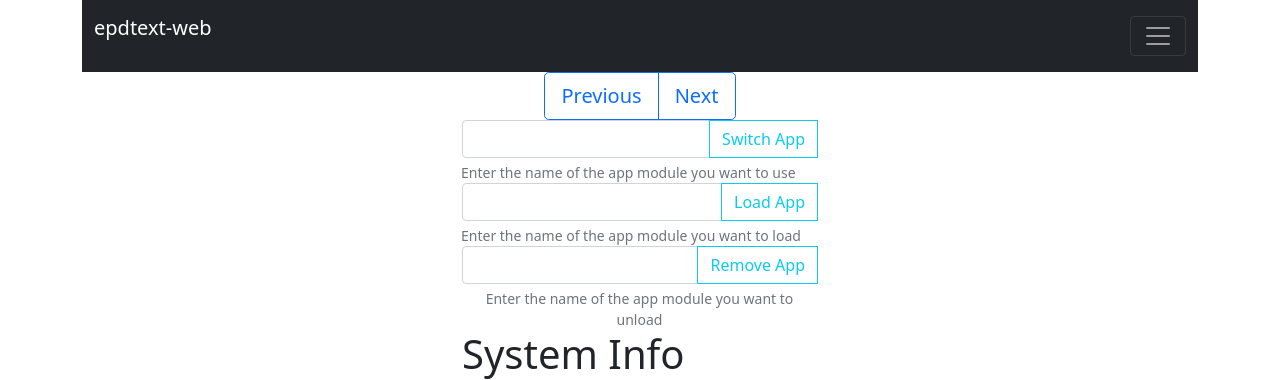
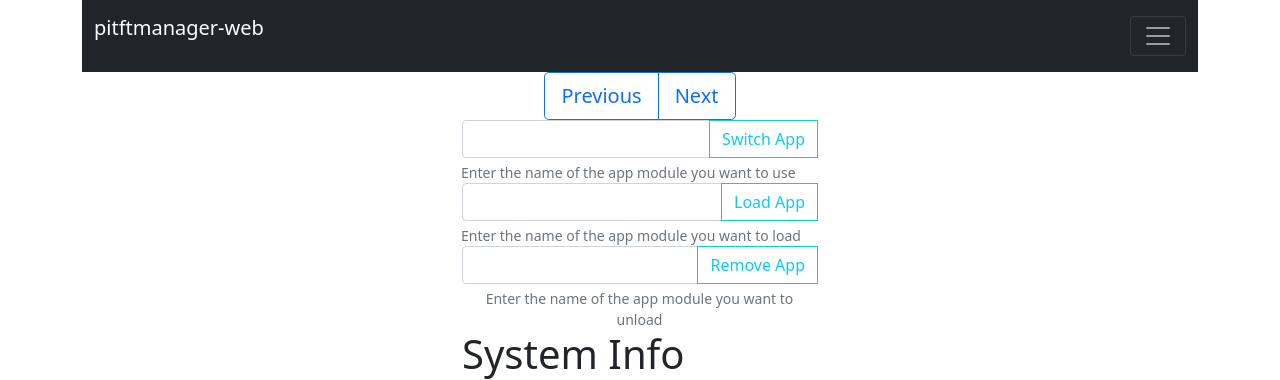
Before and after one commit to tsbarnes/pitftmanager-web, a Flask app: template templates/index.html in a window 1280 px wide. Shown: the top 380 px of the page. Run offline with Flask 2, Linux system fonts and the light colour scheme; the template is opened without the code that fills it, so the values that code supplies are empty.

Commit message:
Fix text at the top

```diff
--- a/templates/index.html
+++ b/templates/index.html
@@ -5,7 +5,7 @@
 {% block header %}
     <nav class="navbar navbar-dark bg-dark">
         <div class="container-fluid">
-            <p class="navbar-brand">epdtext-web</p>
+            <p class="navbar-brand">pitftmanager-web</p>
             <button class="navbar-toggler" type="button" data-bs-toggle="collapse" data-bs-target="#navbarSupportedContent" aria-controls="navbarSupportedContent" aria-expanded="false" aria-label="Toggle navigation">
                 <span class="navbar-toggler-icon"></span>
             </button>
```
